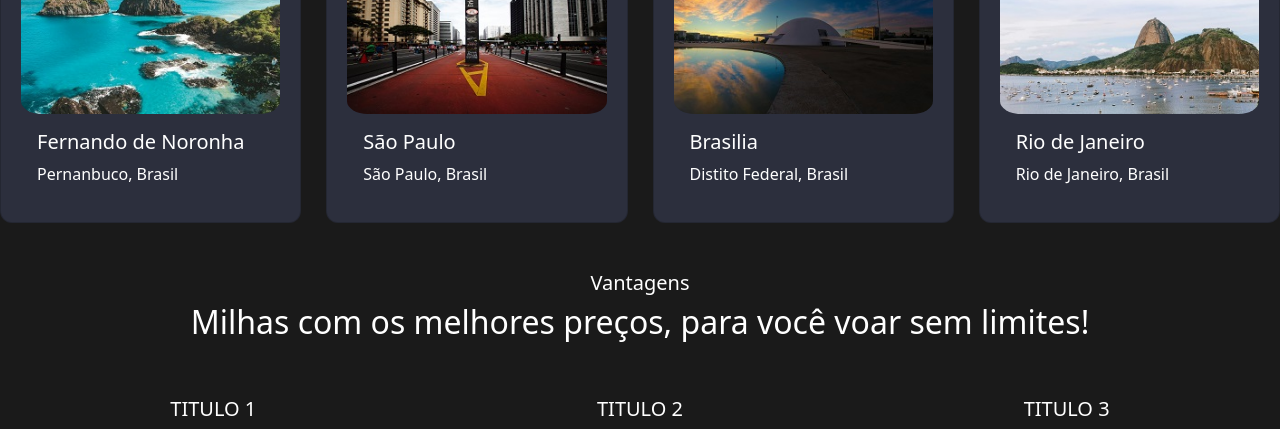
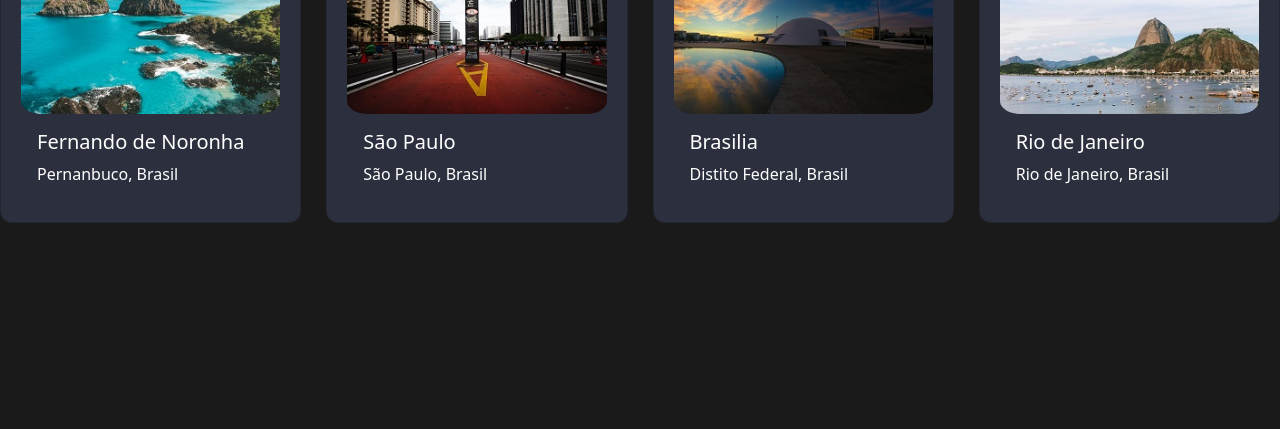
Before and after one commit to ANTONIO33c/ProjetoUni1, a plain HTML site: page index.html in a window 1280 px wide. Shown: the part 590-1019 px from the top of the page. After the commit the page ends 813 px from the top, so only its background shows below. Drawn offline with nearby package versions, Linux system fonts and the light colour scheme.

```diff
--- a/index.html
+++ b/index.html
@@ -151,17 +151,7 @@
                 </div>
               </div>
             </div>
-            <br>
-            <br>
-            <h5 class="vantagens">Vantagens</h5>
-            <h3 class="title-vantagens">Milhas com os melhores preços, para você voar sem limites!</h3>
-            <br>
-            <br>
-            <div class="components">
-                <h5 class="title-components">TITULO 1</h5>
-                <h5 class="title-components">TITULO 2</h5>
-                <h5 class="title-components">TITULO 3</h5>
-            </div>
+
 
     </main>
 
```
